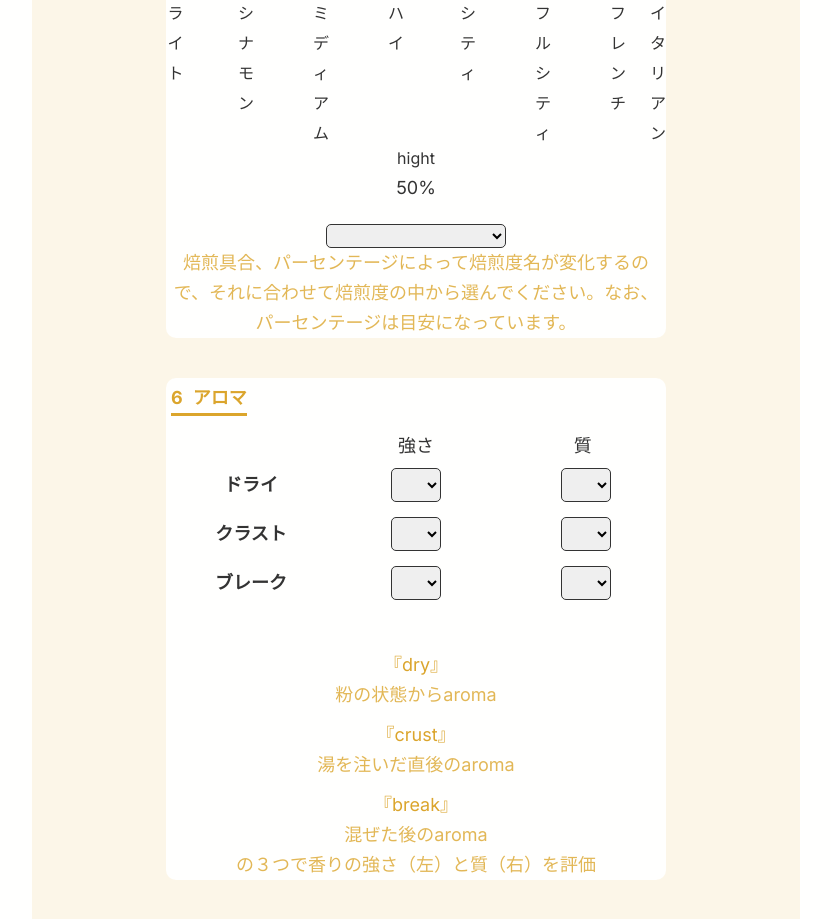
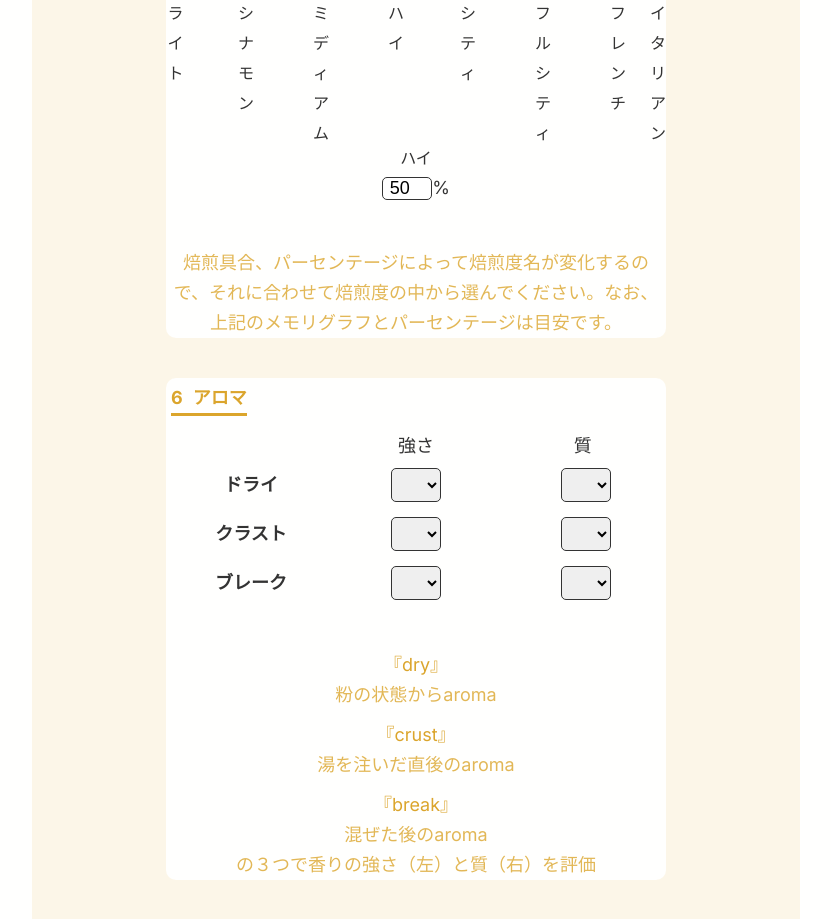
Before and after one commit to akiran1sei/tastingnote, a Next.js app: page /pages/create/beans in a window 1280 px wide. Shown: the part 882-1801 px from the top of the page, without its empty margins (224-1055 px from the left). Built offline with nearby package versions, Linux system fonts and the light colour scheme; no server answers; the database is empty; sample sign-in values are in the browser's storage; a web font is replaced by a local one; what next would draw is missing.

Commit message:
🎨 新規作成と編集時の一部仕様を変更

```diff
--- a/src/app/components/molecules/Create/Create_ver-2.js
+++ b/src/app/components/molecules/Create/Create_ver-2.js
@@ -101,21 +101,21 @@ export function BeansCreateTable(context) {
   function RoastArticle() {
     const NumberRoast = Number(roast);
     if (NumberRoast >= 0 && NumberRoast <= 15) {
-      return "light";
+      return "ライト";
     } else if (NumberRoast > 15 && NumberRoast <= 30) {
-      return "cinnamon";
+      return "シナモン";
     } else if (NumberRoast > 30 && NumberRoast <= 45) {
-      return "medium";
+      return "ミディアム";
     } else if (NumberRoast > 45 && NumberRoast <= 60) {
-      return "hight";
+      return "ハイ";
     } else if (NumberRoast > 60 && NumberRoast <= 75) {
-      return "city";
+      return "シティ";
     } else if (NumberRoast > 75 && NumberRoast <= 90) {
-      return "full city";
+      return "フルシティ";
     } else if (NumberRoast > 90 && NumberRoast < 100) {
-      return "french";
+      return "フレンチ";
     } else if (NumberRoast === 100) {
-      return "italian";
+      return "イタリアン";
     }
   }
 
@@ -188,7 +188,12 @@ export function BeansCreateTable(context) {
     const answer = Number(point * score * 4);
     setDefects(answer);
   }
-
+  useEffect(() => {
+    const RoastData = () => {
+      setRoastDegree(RoastSelect);
+    };
+    return RoastData();
+  }, [RoastSelect]);
   return (
     <>
       <h1 className={styles.contents_title}>CREATE</h1>
@@ -325,32 +330,22 @@ export function BeansCreateTable(context) {
                     <span className={styles.smallFont}>{RoastSelect}</span>
                   </output>
                   <br />
-                  {roast}%
+                  <input
+                    type="number"
+                    className={styles.edit_input_roastNumber}
+                    value={roast}
+                    onChange={(e) => setRoast(e.target.value)}
+                    name="roastNumber"
+                    required
+                  />
+                  %
                 </p>
-                <select
-                  name="roast-degree"
-                  id="roast-degree"
-                  value={roastDegree}
-                  className={styles.edit_select_value}
-                  onChange={(e) => setRoastDegree(e.target.value)}
-                  required
-                >
-                  <option></option>
-                  <option value="ライト">ライト</option>
-                  <option value="シナモン">シナモン</option>
-                  <option value="ミディアム">ミディアム</option>
-                  <option value="ハイ">ハイ</option>
-                  <option value="シティ">シティ</option>
-                  <option value="フルシティ">フルシティ</option>
-                  <option value="フレンチ">フレンチ</option>
-                  <option value="イタリアン">イタリアン</option>
-                </select>
               </div>
               <div className={styles.edit_point_memo}>
                 <p className={styles.edit_point_text}>
                   焙煎具合、パーセンテージによって焙煎度名が変化するので、
                   <wbr />
-                  それに合わせて焙煎度の中から選んでください。なお、パーセンテージは目安になっています。
+                  それに合わせて焙煎度の中から選んでください。なお、上記のメモリグラフとパーセンテージは目安です。
                 </p>
               </div>
             </div>
```
Also changed, not shown: src/app/components/molecules/Update/Update.js (+24 -28 lines).
